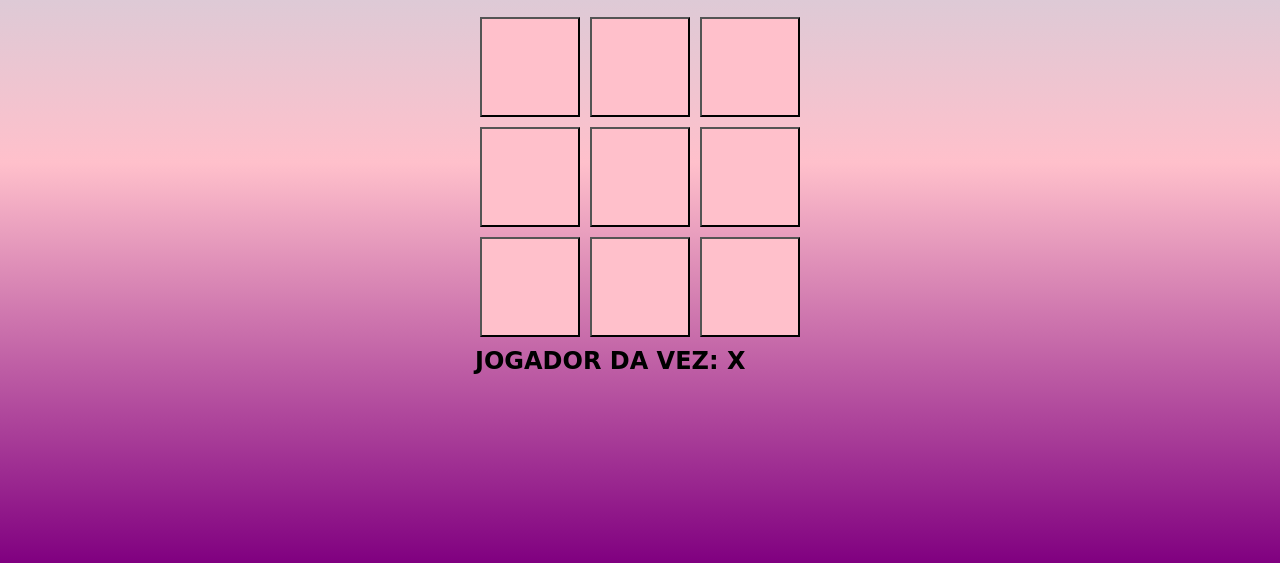
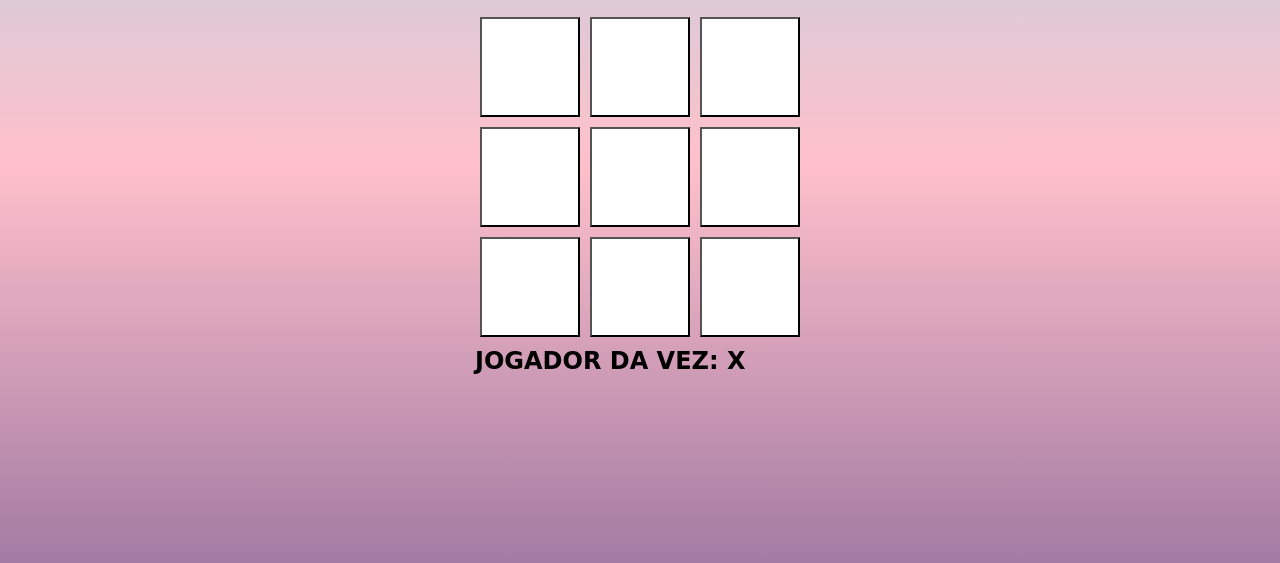
Before and after one commit to oshanapaula/Jogo_da_velha, a plain HTML site: page index.html in a window 1280 px wide. Shown: the part 237-800 px from the top of the page. Drawn offline with Linux system fonts and the light colour scheme.

Commit message:
Update style.css

```diff
--- a/style.css
+++ b/style.css
@@ -10,7 +10,7 @@ body {
   display: flex;
   align-items: center;
   justify-content: center;
-  background: linear-gradient(lightblue, pink, purple);
+  background: linear-gradient(lightblue, pink, rgb(163, 123, 163));
 }
 
 main {
@@ -41,5 +41,5 @@ hr {
   margin: 5px;
   cursor: pointer;
   font-size: 50px;
-  background: pink;
+  background: white;
 }
```
